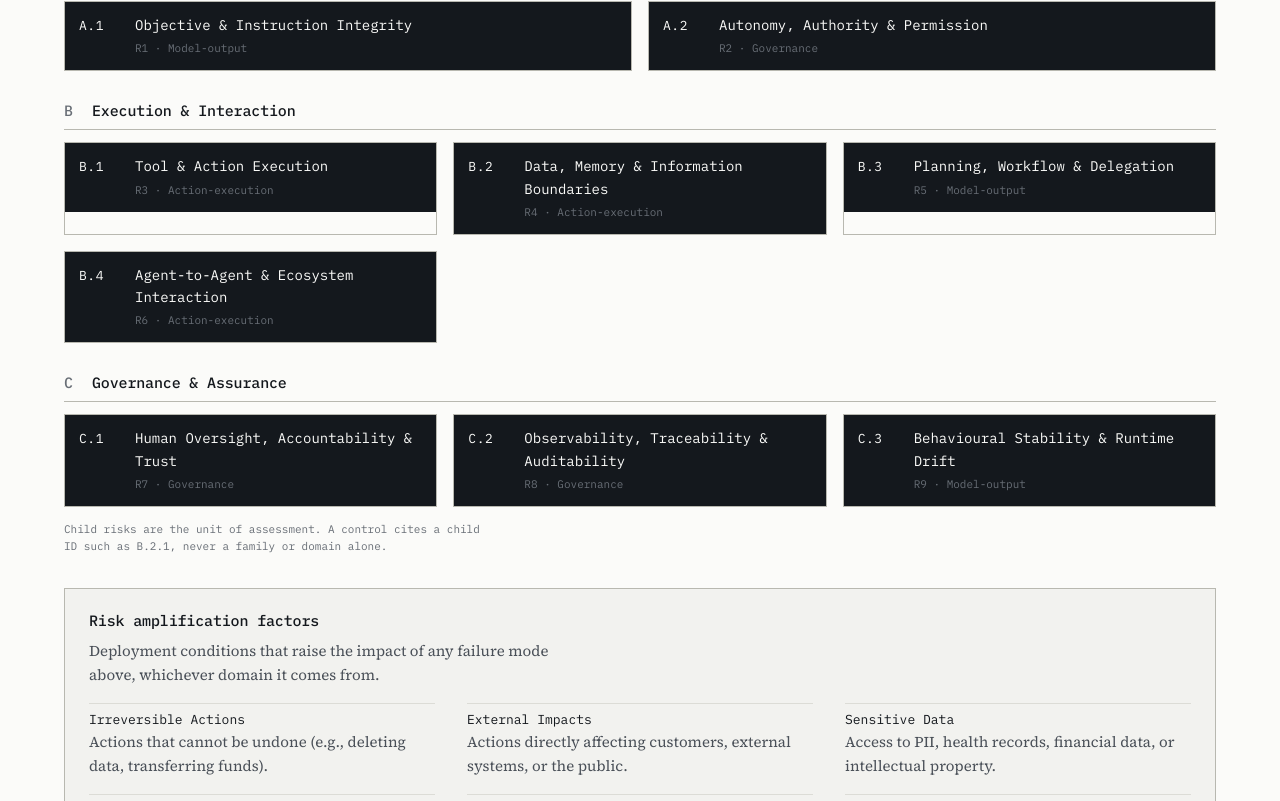
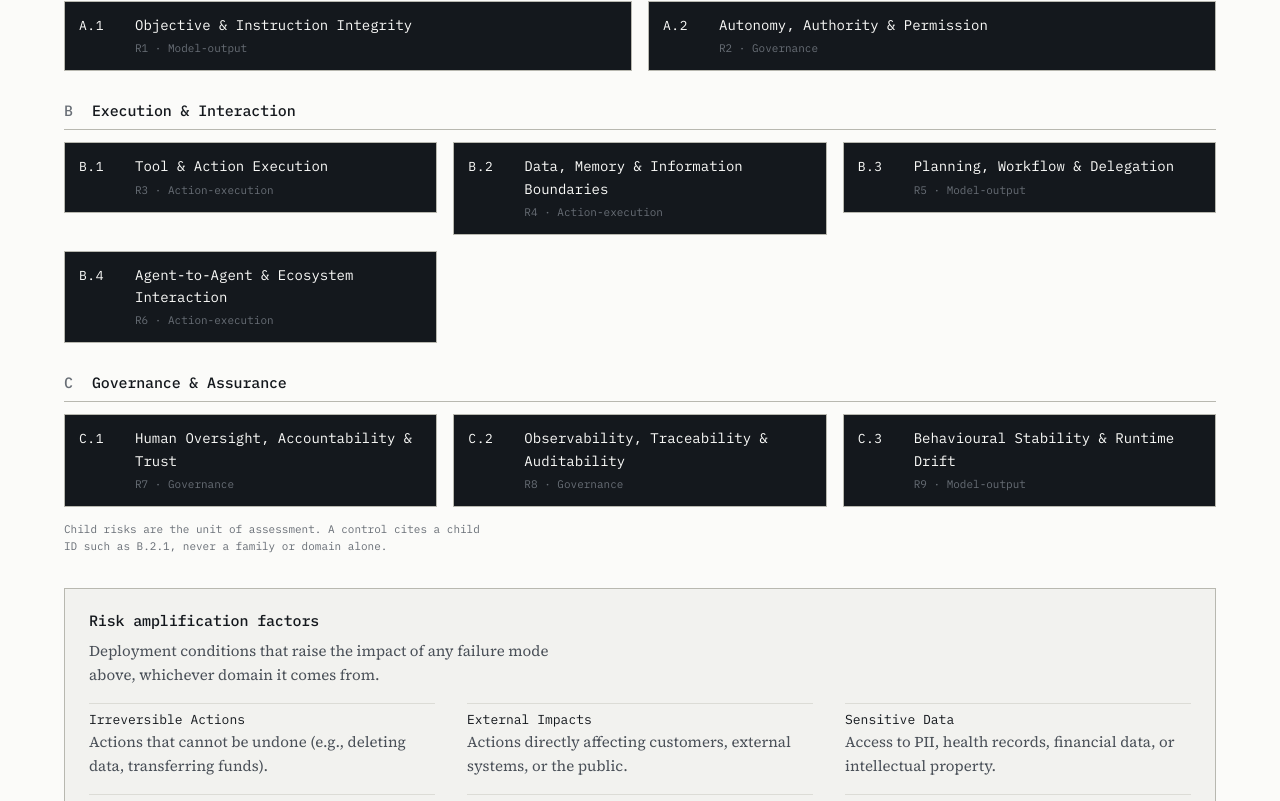
Before and after one commit to HUX-AI/hux-summer-2026-p2-agentic-risk-matrix, a Next.js app: page / in a window 1280 px wide. Shown: the part 6241-7042 px from the top of the page. Built offline with nearby package versions, Linux system fonts and the light colour scheme.

Commit message:
details card: fix ghost border with alignment

```diff
--- a/components/RiskTaxonomy.module.css
+++ b/components/RiskTaxonomy.module.css
@@ -48,6 +48,10 @@
   display: grid;
   grid-template-columns: repeat(auto-fit, minmax(22rem, 1fr));
   gap: 1rem;
+  /* Without this, grid stretches every card to the row's tallest one, and a
+     closed <details> shows the leftover as an empty bordered strip below its
+     summary bar. */
+  align-items: start;
 }
 @media (max-width: 26rem) {
   .grid { grid-template-columns: 1fr; }
```
